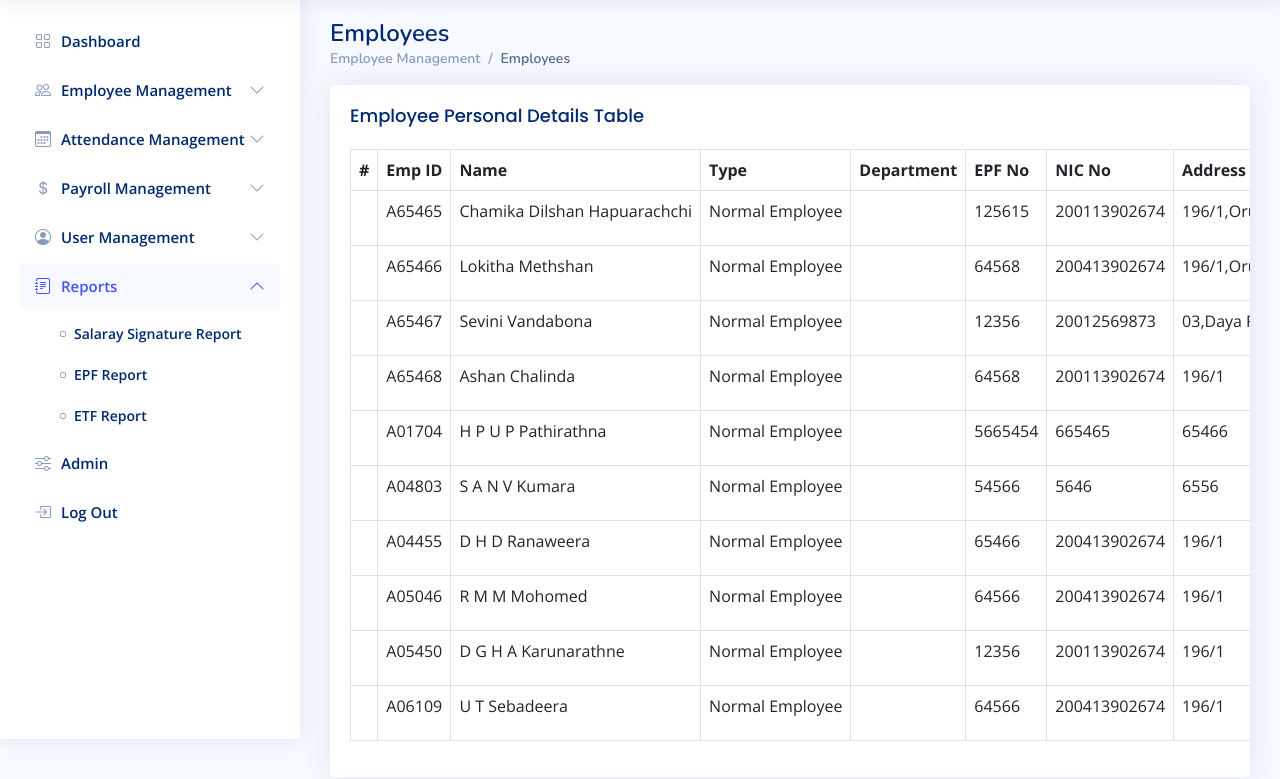
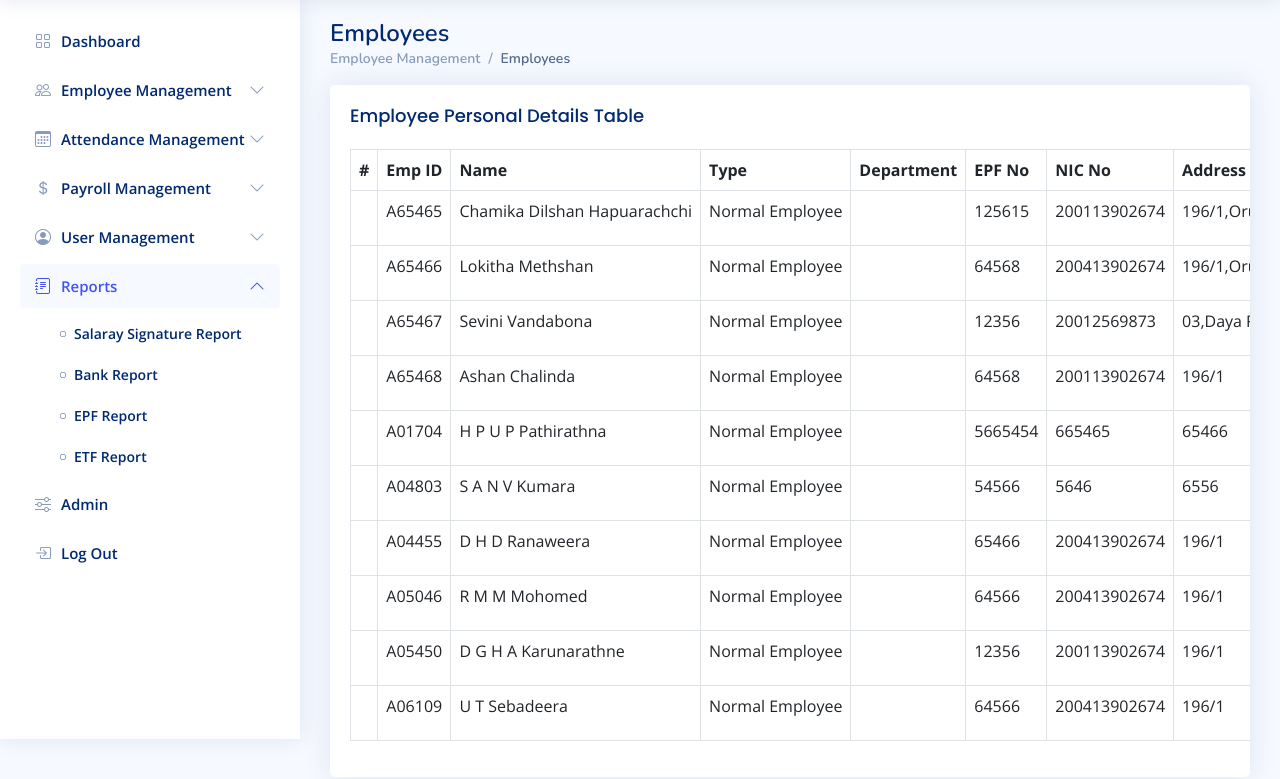
Before and after one commit to hchamikadilshan/ceylon_marine_payroll, a Django app: page /employee_management/emplopyees in a window 1280 px wide, after a click on "Reports". Shown: the part 61-840 px from the top of the page. Run offline with Django 4.2, Linux system fonts and the light colour scheme; a user stored in the database is signed in; data comes from the database, SQL or seed files in the repository; data that the repository does not hold is empty; some libraries are stand-ins or nearby versions.

Commit message:
update bank branch selecting

```diff
--- a/hrms/accounts/templates/base.html
+++ b/hrms/accounts/templates/base.html
@@ -225,6 +225,11 @@
           </li>
           <li>
             <a href="{% url 'salary_signature_report' %}">
+              <i class="bi bi-circle"></i><span>Bank Report</span>
+            </a>
+          </li>
+          <li>
+            <a href="{% url 'salary_signature_report' %}">
               <i class="bi bi-circle"></i><span>EPF Report</span>
             </a>
           </li>
--- a/hrms/employee/templates/employees.html
+++ b/hrms/employee/templates/employees.html
@@ -213,7 +213,7 @@ console.log(bank_name,bank_branch)
 
 
 modal.find('#bank_name').val(bank_name)
-bank_branch_select()
+bank_branch_select(bank_branch)
 modal.find('#edit_employee_emp_id').val(emp_id)
 modal.find('#edit_employee_emp_name').val(emp_name)
 modal.find('#edit_emp_type').val(emp_type)
@@ -223,7 +223,7 @@ modal.find('#edit_employee_nic_no').val(nic_no)
 modal.find('#edit_employee_mobile_no').val(mobile_no)
 modal.find('#edit_employee_email').val(email)
 modal.find('#edit_employee_address').val(address)
-modal.find('#bank_branch').val(bank_branch)
+// modal.find('#bank_branch').val(bank_branch)
 modal.find('#bank_acc_name').val(bank_acc_name)
 modal.find('#bank_acc_no').val(bank_acc_no)
 })
@@ -301,7 +301,7 @@ function editEmployee(){
             }
         );
     }
-    function bank_branch_select(){
+    function bank_branch_select(branch='1'){
         var bank_select = document.getElementById("bank_name")
         var branch_select = document.getElementById("bank_branch");
         bank = bank_select.value
@@ -320,7 +320,9 @@ function editEmployee(){
                 let newOption = new Option(response["branches"][i][1],response["branches"][i][0]);
                 branch_select.add(newOption,undefined);
             }
+            branch_select.value = branch
         }
+
     });
     }
 </script>
```
